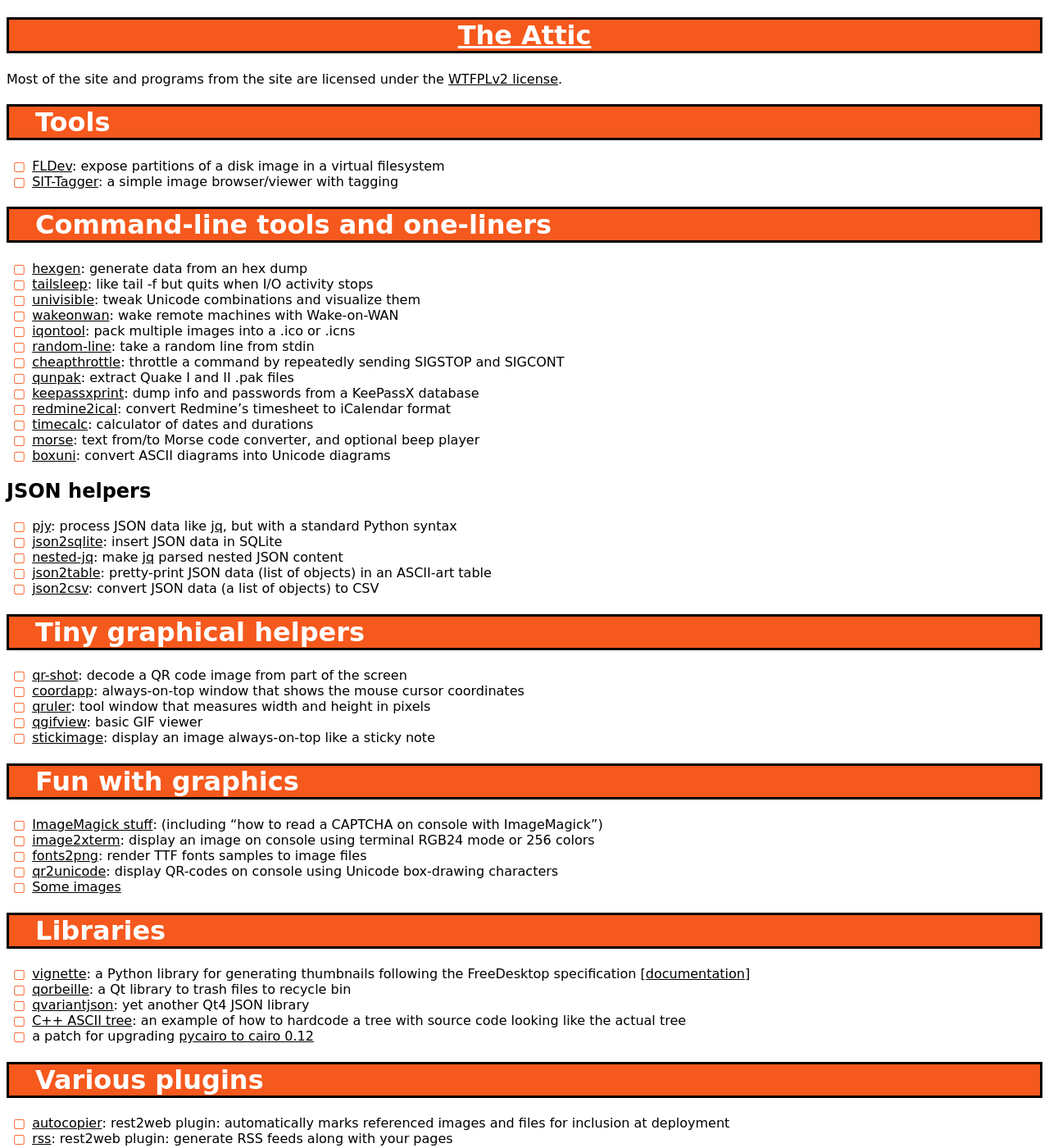
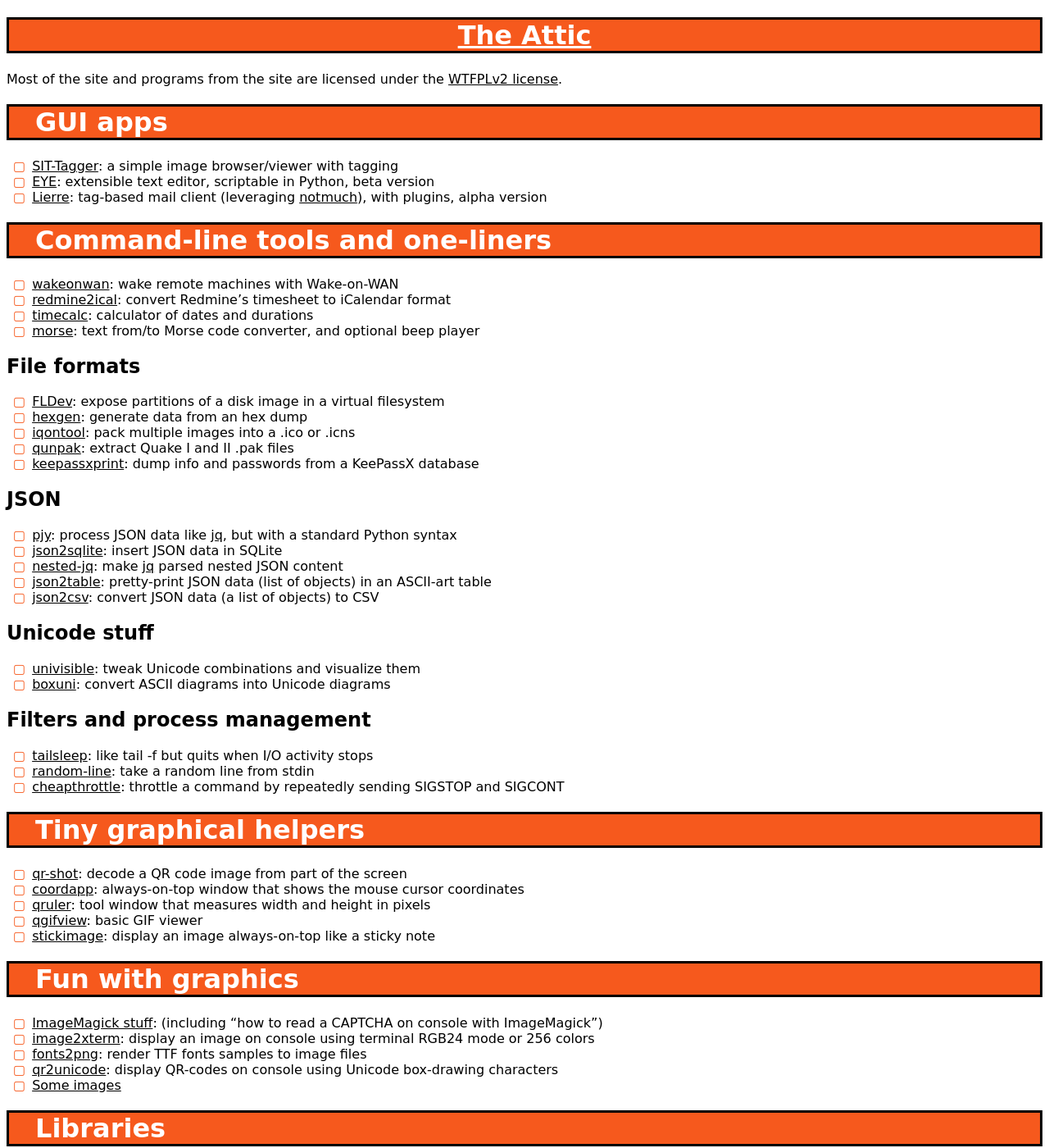
Before and after one commit to hydrargyrum/hydrargyrum.github.io, a Jekyll site: the page built from index-progs.md, in a window 1280 px wide and 1400 px high. Shown: the whole window at 82% size. Built offline with Jekyll 4.4.1, drawn with Linux system fonts in a browser that asks for light colours.

Commit message:
reorganize programs index

```diff
--- a/index-progs.md
+++ b/index-progs.md
@@ -5,36 +5,50 @@
 
 Most of the site and programs from the site are licensed under the [WTFPLv2 license](wtfpl).
 
-# Tools #
+# GUI apps #
 
-- [FLDev](fldev): expose partitions of a disk image in a virtual filesystem
 - [SIT-Tagger](sit-tagger): a simple image browser/viewer with tagging
+- [EYE](https://github.com/hydrargyrum/eye): extensible text editor, scriptable in Python, beta version
+- [Lierre](https://github.com/hydrargyrum/lierre): tag-based mail client (leveraging [notmuch](https://notmuchmail.org/)), with plugins, alpha version
 
 
 # Command-line tools and one-liners #
 
-- [hexgen](hexgen): generate data from an hex dump
-- [tailsleep](tailsleep): like tail -f but quits when I/O activity stops
-- [univisible](univisible): tweak Unicode combinations and visualize them
 - [wakeonwan](wakeonwan): wake remote machines with Wake-on-WAN
-- [iqontool](iqontool): pack multiple images into a .ico or .icns
-- [random-line](https://github.com/hydrargyrum/attic/blob/master/random-line/random-line): take a random line from stdin
-- [cheapthrottle](https://github.com/hydrargyrum/attic/blob/master/cheapthrottle/cheapthrottle): throttle a command by repeatedly sending SIGSTOP and SIGCONT
-- [qunpak](qunpak): extract Quake I and II .pak files
-- [keepassxprint](keepassxprint): dump info and passwords from a KeePassX database
 - [redmine2ical](redmine2ical): convert Redmine's timesheet to iCalendar format
 - [timecalc](timecalc): calculator of dates and durations
 - [morse](morse): text from/to Morse code converter, and optional beep player
-- [boxuni](boxuni): convert ASCII diagrams into Unicode diagrams
 
 
-## JSON helpers ##
+## File formats ##
+
+- [FLDev](fldev): expose partitions of a disk image in a virtual filesystem
+- [hexgen](hexgen): generate data from an hex dump
+- [iqontool](iqontool): pack multiple images into a .ico or .icns
+- [qunpak](qunpak): extract Quake I and II .pak files
+- [keepassxprint](keepassxprint): dump info and passwords from a KeePassX database
+
+
+## JSON ##
 
 - [pjy](https://pypi.org/project/pjy/): process JSON data like [jq](https://stedolan.github.io/jq/), but with a standard Python syntax
 - [json2sqlite](jsontools/json2sqlite.html): insert JSON data in SQLite
 - [nested-jq](jsontools/nested-jq.html): make [jq](https://stedolan.github.io/jq/) parsed nested JSON content
 - [json2table](jsontools/json2table.html): pretty-print JSON data (list of objects) in an ASCII-art table
 - [json2csv](jsontools/json2csv.html): convert JSON data (a list of objects) to CSV
+
+
+## Unicode stuff ##
+
+- [univisible](univisible): tweak Unicode combinations and visualize them
+- [boxuni](boxuni): convert ASCII diagrams into Unicode diagrams
+
+
+## Filters and process management ##
+
+- [tailsleep](tailsleep): like tail -f but quits when I/O activity stops
+- [random-line](https://github.com/hydrargyrum/attic/blob/master/random-line/random-line): take a random line from stdin
+- [cheapthrottle](https://github.com/hydrargyrum/attic/blob/master/cheapthrottle/cheapthrottle): throttle a command by repeatedly sending SIGSTOP and SIGCONT
 
 
 # Tiny graphical helpers #
```
